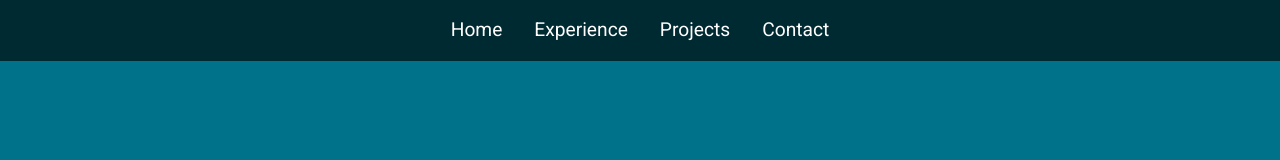
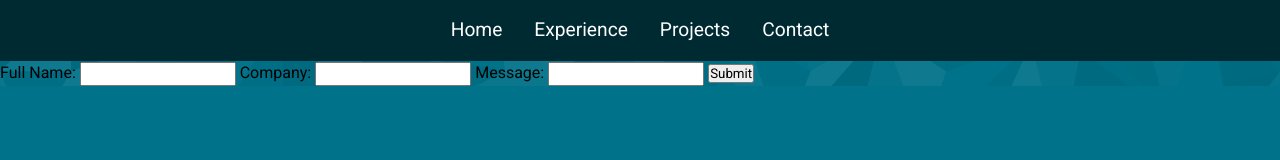
Before and after one commit to mikelopresti21/mikelopresti21.github.io, a plain HTML site: page contact.html in a window 1280 px wide. Drawn offline with Linux system fonts and the light colour scheme; a web font is replaced by a local one.

Commit message:
more changes

```diff
--- a/contact.html
+++ b/contact.html
@@ -30,5 +30,15 @@
                 <a href="contact.html" class="header__link">Contact</a>
             </div>
         </header>
+    </section>
+    <form>
+        <label for="fName">Full Name:</label>
+        <input type="text" class="contact__form-input">
+        <label for="fName">Company:</label>
+        <input type="text" class="contact__form-input">
+        <label for="fName">Message:</label>
+        <input type="text" class="contact__form-input">
+        <input type="submit">
+    </form>
 </body>
 </html>
```
